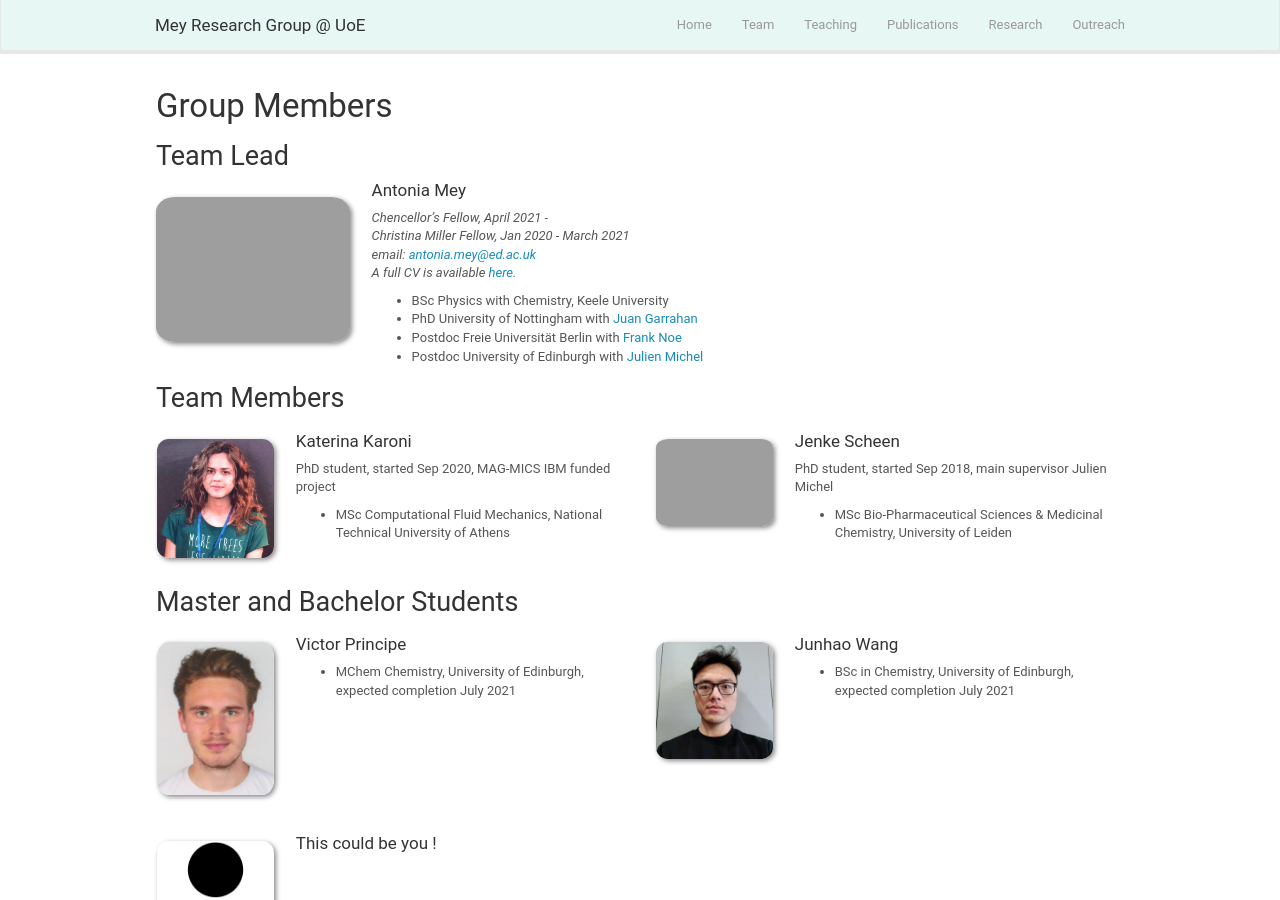
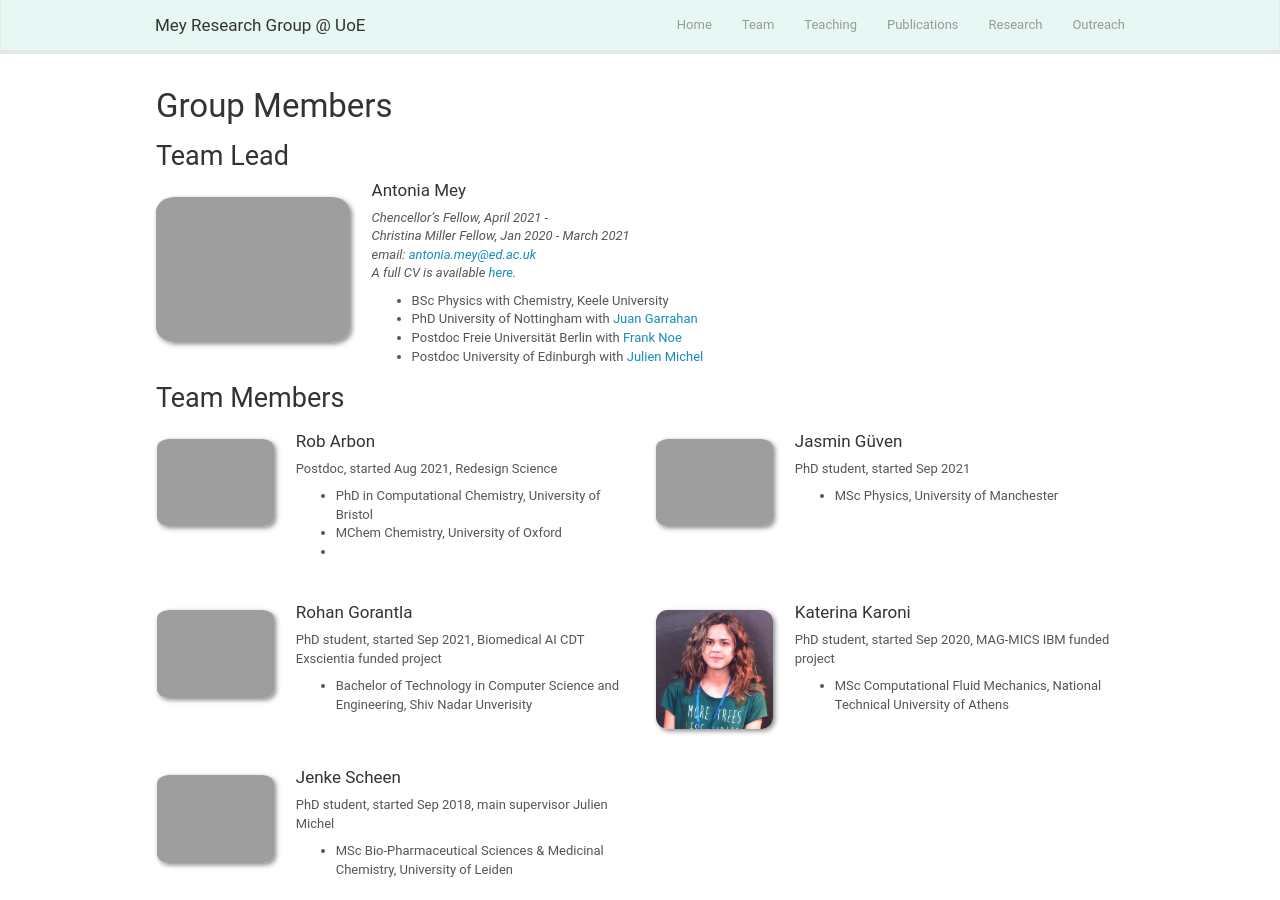
Before and after one commit to mozhu621/intellistream.github.io, a Jekyll site: the page built from _pages/team.md, in a window 1280 px wide and 900 px high. Built offline with Jekyll 4.4.1, drawn with Linux system fonts in a browser that asks for light colours; nearby versions of some CDN libraries.

Commit message:
adding new members to website

```diff
--- a/_data/team_members.yml
+++ b/_data/team_members.yml
@@ -1,3 +1,24 @@
+- name: Rob Arbon
+  photo: rob_arbon.jpg
+  info: Postdoc, started Aug 2021, Redesign Science
+  number_educ: 3
+  education1: PhD in Computational Chemistry, University of Bristol
+  education2: SM Applied Physics, Harvard University
+  education2: MChem Chemistry, University of Oxford
+
+- name: Jasmin Güven
+  photo: jasmin_gueven.jpg
+  info: PhD student, started Sep 2021
+  number_educ: 1
+  education1: MSc Physics, University of Manchester
+
+- name: Rohan Gorantla
+  photo: rohan_gorantla.jpg
+  info: PhD student, started Sep 2021, Biomedical AI CDT Exscientia funded project
+  number_educ: 1
+  education1: Bachelor of Technology in Computer Science and Engineering, Shiv Nadar Unverisity
+
+
 - name: Katerina Karoni
   photo: Katerina_Karoni.jpg
   info: PhD student, started Sep 2020, MAG-MICS IBM funded project
```
